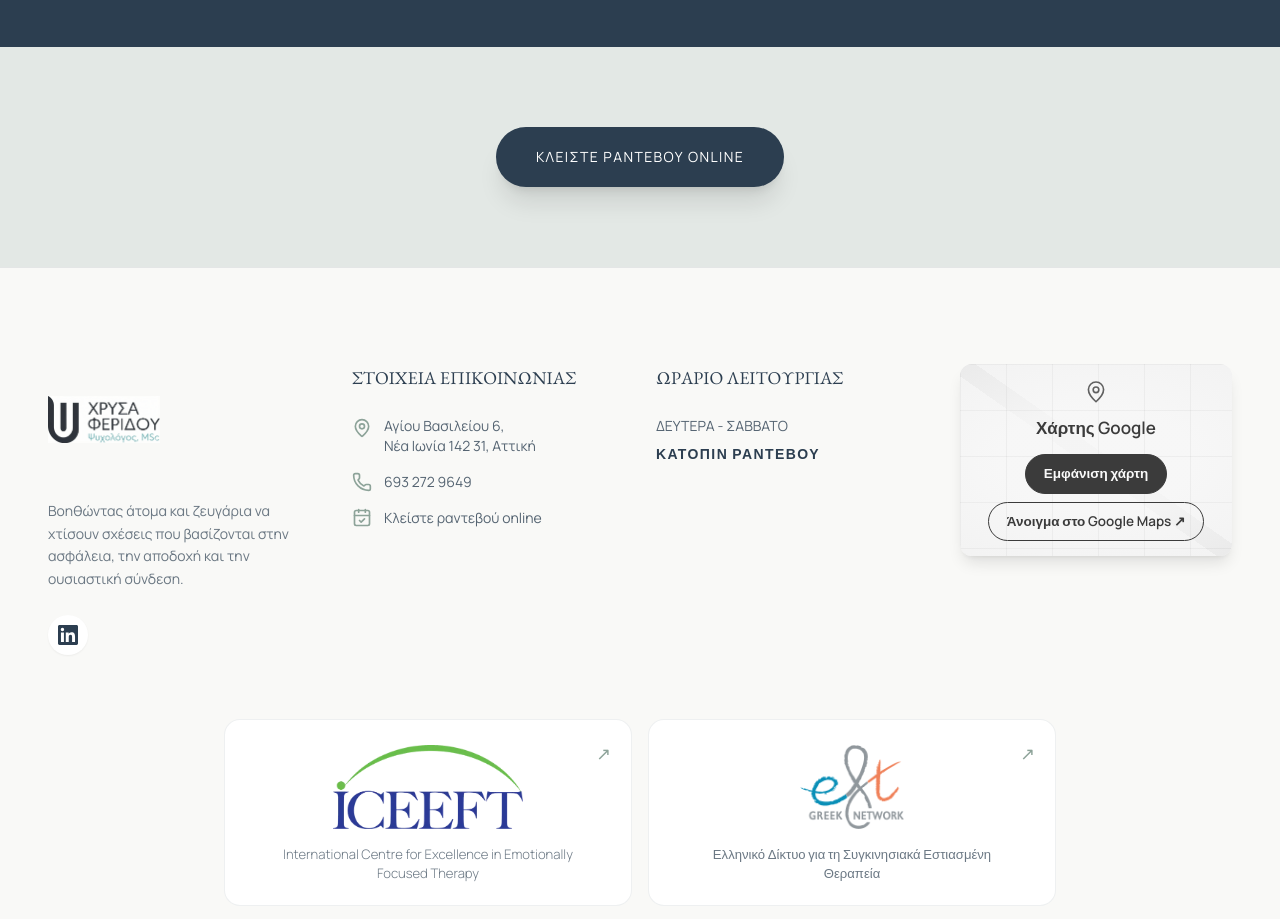
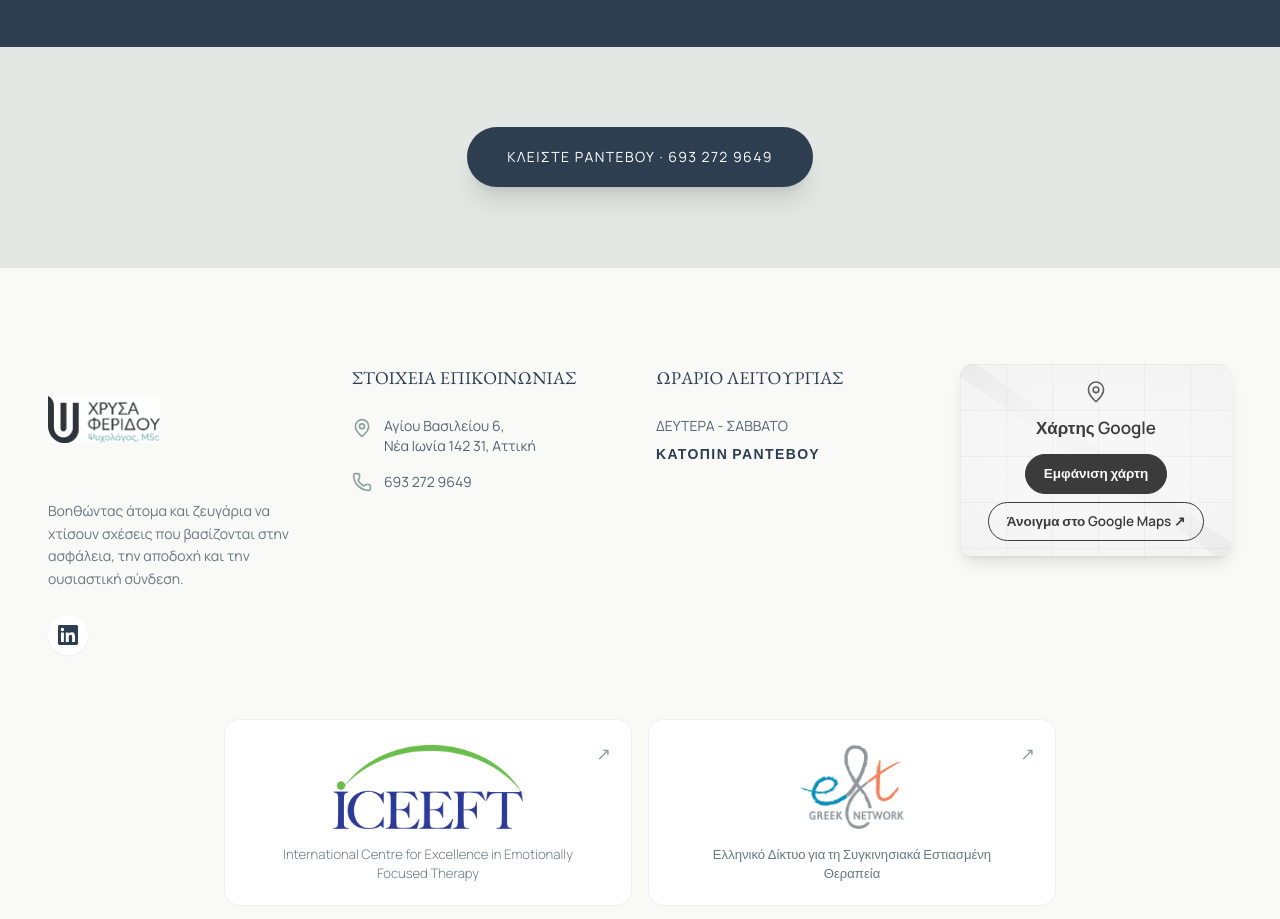
Before and after one commit to agelmet/FERIDOU, a plain HTML site: page index.html in a window 1280 px wide. Shown: the part 4420-5339 px from the top of the page. Drawn offline with Linux system fonts and the light colour scheme; animation ran at ten frames a second; a web font is replaced by a local one.

Commit message:
Χωρίς online ραντεβού προς το παρόν: τα κουμπιά πάνε στο τηλέφωνο [skip netlify]
Co-Authored-By: Claude Opus 5.5 <noreply@anthropic.com>
Claude-Session: https://claude.ai/code/session_0158mxusmrKKmZJ9P8X79SgU

```diff
--- a/index.html
+++ b/index.html
@@ -259,7 +259,7 @@ h1,h2,h3,h4,h5{overflow-wrap:anywhere}
                     </div>
 
                     <!-- CTA -->
-                    <a href="https://calendar.app.google/f6zd3bdP1vx4mYsE9" target="_blank" rel="noopener" data-book class="relative overflow-hidden group bg-brand-primary text-white px-6 py-3 rounded-full transition-all duration-300 hover:shadow-lg hover:shadow-brand-secondary/20">
+                    <a href="#contact" class="relative overflow-hidden group bg-brand-primary text-white px-6 py-3 rounded-full transition-all duration-300 hover:shadow-lg hover:shadow-brand-secondary/20">
                         <span class="relative z-10 text-xs font-bold uppercase tracking-widest flex items-center gap-2">
                             ΚΛΕΙΣΤΕ ΡΑΝΤΕΒΟΥ <i data-lucide="arrow-up-right" class="w-4 h-4"></i>
                         </span>
@@ -291,7 +291,7 @@ h1,h2,h3,h4,h5{overflow-wrap:anywhere}
                 <div class="flex gap-6 mt-8">
                     <a href="https://www.linkedin.com/in/chrysa-feridou-57503758/?originalSubdomain=gr" target="_blank" rel="noopener" class="text-brand-primary" aria-label="LinkedIn"><svg class="w-6 h-6" viewBox="0 0 24 24" fill="currentColor" aria-hidden="true"><path d="M20.45 20.45h-3.56v-5.57c0-1.33-.02-3.04-1.85-3.04-1.86 0-2.14 1.45-2.14 2.94v5.67H9.34V9h3.42v1.56h.05c.48-.9 1.64-1.85 3.37-1.85 3.6 0 4.27 2.37 4.27 5.46v6.28zM5.34 7.43a2.06 2.06 0 1 1 0-4.13 2.06 2.06 0 0 1 0 4.13zM7.12 20.45H3.56V9h3.56v11.45zM22.22 0H1.77C.79 0 0 .77 0 1.73v20.54C0 23.23.79 24 1.77 24h20.45c.98 0 1.78-.77 1.78-1.73V1.73C24 .77 23.2 0 22.22 0z"/></svg></a>
                 </div>
-                <a href="https://calendar.app.google/f6zd3bdP1vx4mYsE9" target="_blank" rel="noopener" data-book class="mt-4 bg-brand-primary text-white px-8 py-4 rounded-full uppercase tracking-widest text-sm">ΚΛΕΙΣΤΕ ΡΑΝΤΕΒΟΥ</a>
+                <a href="tel:6932729649" class="mt-4 bg-brand-primary text-white px-8 py-4 rounded-full uppercase tracking-widest text-sm">ΚΛΕΙΣΤΕ ΡΑΝΤΕΒΟΥ</a>
             </nav>
         </div>
     </nav>
@@ -616,8 +616,8 @@ h1,h2,h3,h4,h5{overflow-wrap:anywhere}
     <section class="py-20 bg-brand-secondary/20 relative">
         <div class="max-w-4xl mx-auto px-6 text-center relative z-10 reveal">
             <div class="flex justify-center">
-                <a href="https://calendar.app.google/f6zd3bdP1vx4mYsE9" target="_blank" rel="noopener" data-book class="bg-brand-primary text-white px-10 py-5 rounded-full uppercase tracking-widest text-sm shadow-xl hover:bg-brand-secondary transition-all transform hover:-translate-y-1">
-                    ΚΛΕΙΣΤΕ ΡΑΝΤΕΒΟΥ ONLINE
+                <a href="tel:6932729649" class="bg-brand-primary text-white px-10 py-5 rounded-full uppercase tracking-widest text-sm shadow-xl hover:bg-brand-secondary transition-all transform hover:-translate-y-1">
+                    ΚΛΕΙΣΤΕ ΡΑΝΤΕΒΟΥ · 693 272 9649
                 </a>
             </div>
         </div>
@@ -656,10 +656,6 @@ h1,h2,h3,h4,h5{overflow-wrap:anywhere}
                         <li class="flex items-center gap-3">
                             <i data-lucide="phone" class="w-5 h-5 text-brand-secondary"></i>
                             <a href="tel:6932729649" class="hover:text-brand-secondary transition-colors">693 272 9649</a>
-                        </li>
-                        <li class="flex items-center gap-3">
-                            <i data-lucide="calendar-check" class="w-5 h-5 text-brand-secondary"></i>
-                            <a href="https://calendar.app.google/f6zd3bdP1vx4mYsE9" target="_blank" rel="noopener" class="hover:text-brand-secondary transition-colors underline decoration-brand-secondary/50 underline-offset-4">Κλείστε ραντεβού online</a>
                         </li>
                     </ul>
                 </div>
```
